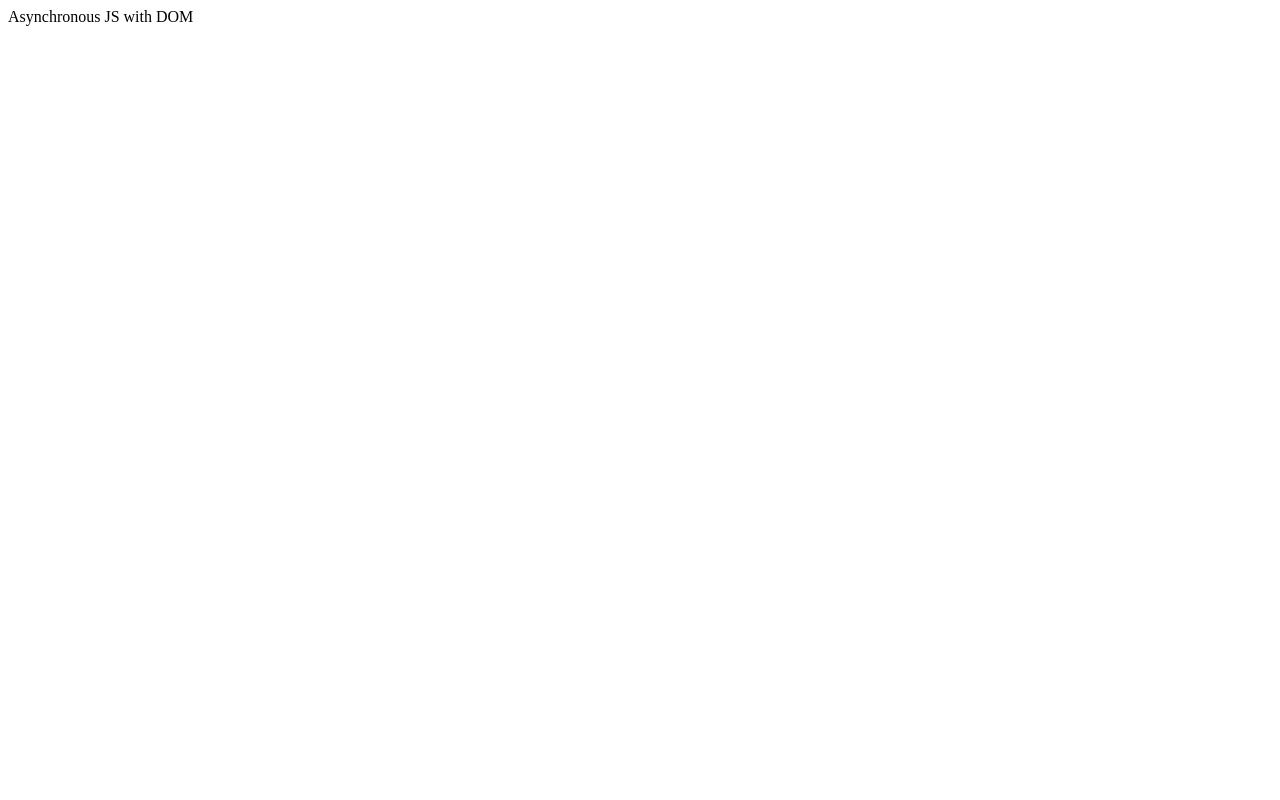
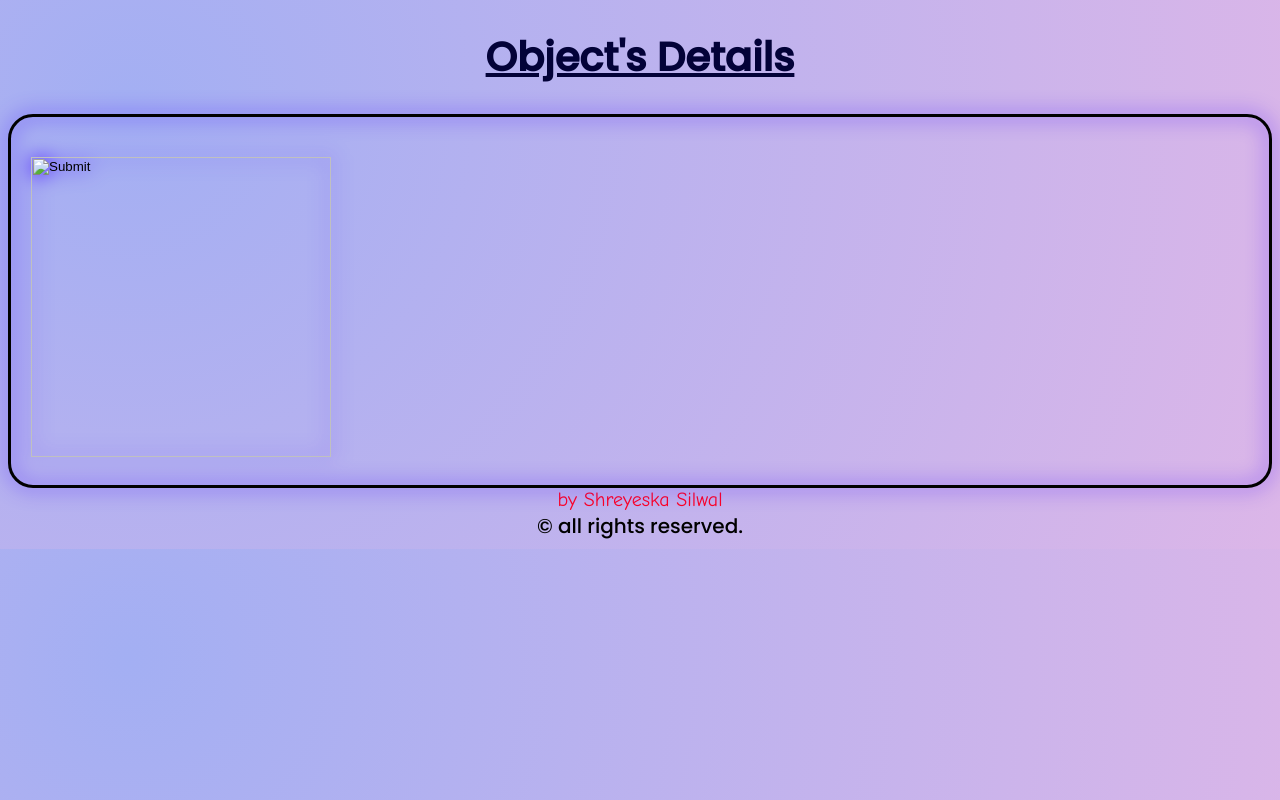
Before and after one commit to Shreyeska/Asynchronous-JS-with-DOM, a plain HTML site: page index.html in a window 1280 px wide. Drawn offline with Linux system fonts and the light colour scheme; no server answers.

Commit message:
Added changes

```diff
--- a/index.html
+++ b/index.html
@@ -4,9 +4,16 @@
     <meta charset="UTF-8">
     <meta name="viewport" content="width=device-width, initial-scale=1.0">
     <title>Assignment 2</title>
+    <link rel = "stylesheet" href="style.css">
 </head>
 <body>
-    Asynchronous JS with DOM
-
+    <h1><u>Object's Details</u></h1>
+    <div class="object">
+        <p id="p1"></p>
+        <input type="image" id="image" height="300", width="300">
+    </div>
+    <div class="abt"> by Shreyeska Silwal <br> </div>
+<div class="rights"> &copy; all rights reserved.</div>
+    <script src="script.js"></script>
 </body>
 </html>
--- /dev/null
+++ b/script.js
@@ -0,0 +1,19 @@
+const demo_URL = "https://course-api.com/react-store-products";
+function fetchData(demo_URL, callback) {
+    fetch(demo_URL).then((response) => {
+        return response.json()
+    }).then((data) => {
+        callback(data)
+    }).catch((error) => {
+        console.log("error occured", error)
+    })
+}
+function handleData(data) {
+    const objects = document.getElementById("p1");
+    objects.innerHTML = "<b>id:</b> " + data[0]["id"] +"<br><b>Name:</b> " + data[0]["name"] + "<br><b>Price:</b> " + data[0]["price"] + "<br><b>Colors:</b> "
+        + data[0]["colors"] + "<br><b>Category:</b>" + data[0]["category"] + "<br><b>Company:</b> " + data[0]["company"]
+        + "<br><b>Description:</b> " + data[0]["description"] +  "<br><b>Shipping:</b> " + data[0]["shipping"]
+    const imageDisplay = document.getElementById("image")
+    imageDisplay.src = data[0]["image"]
+}
+fetchData(demo_URL,handleData)
--- /dev/null
+++ b/style.css
@@ -0,0 +1,36 @@
+
+        @import url('https://fonts.googleapis.com/css2?family=Poppins:wght@500&display=swap');
+        body{
+    background-image: radial-gradient( circle farthest-corner at 10% 20%,  rgba(163,175,243,1) 0%, rgba(220,182,232,1) 100.2% );
+    font-size: 20px;
+    color: rgb(3, 2, 56);
+    font-family: 'Poppins', sans-serif;
+}
+h1{
+    justify-content: center;
+    display: flex;
+}
+
+.abt
+{
+	font-family: Comic Sans MS;
+	font-size: 20px;
+	color: #ff0022;
+    vertical-align: bottom;
+    text-align: center;
+
+}
+.object{
+    border: 3px solid black;
+    padding: 20px;
+    border-radius: 25px;
+    filter: drop-shadow(0 0 10px rgb(55, 0, 255));
+    animation: glow 2s alternate infinite;
+}
+
+.rights{
+    font-size: 20px;
+	color: black;
+    vertical-align: bottom;
+    text-align: center;
+}
```
